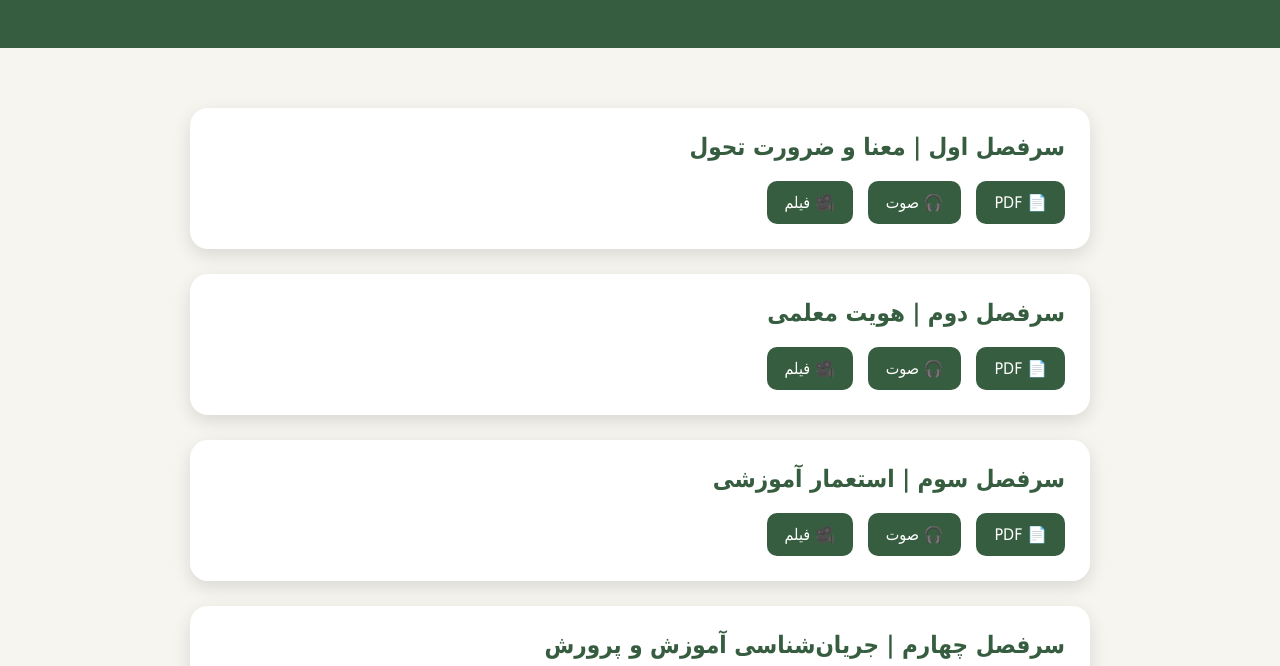
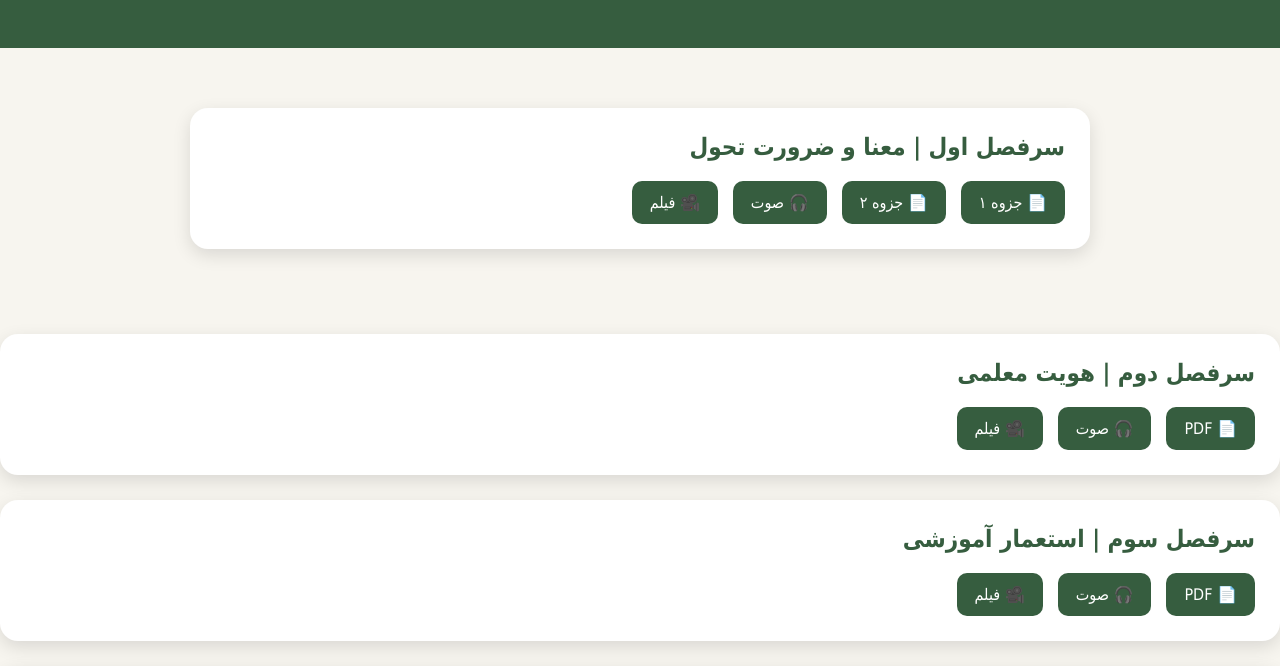
Before and after one commit to zahraarab7887-lab/masir-bank, a plain HTML site: page index.html in a window 1280 px wide. Shown: the part 113-779 px from the top of the page. Drawn offline with Linux system fonts and the light colour scheme.

Commit message:
Update index.html

```diff
--- a/index.html
+++ b/index.html
@@ -105,11 +105,15 @@ background:#4d7a57;
 
 <div class="links">
 
-<a href="#">📄 PDF</a>
+<a href="jozve1.pdf" target="_blank">📄 جزوه ۱</a>
+
+<a href="jozve2.pdf" target="_blank">📄 جزوه ۲</a>
 
 <a href="#">🎧 صوت</a>
 
 <a href="#">🎥 فیلم</a>
+
+</div>
 
 </div>
 
```
